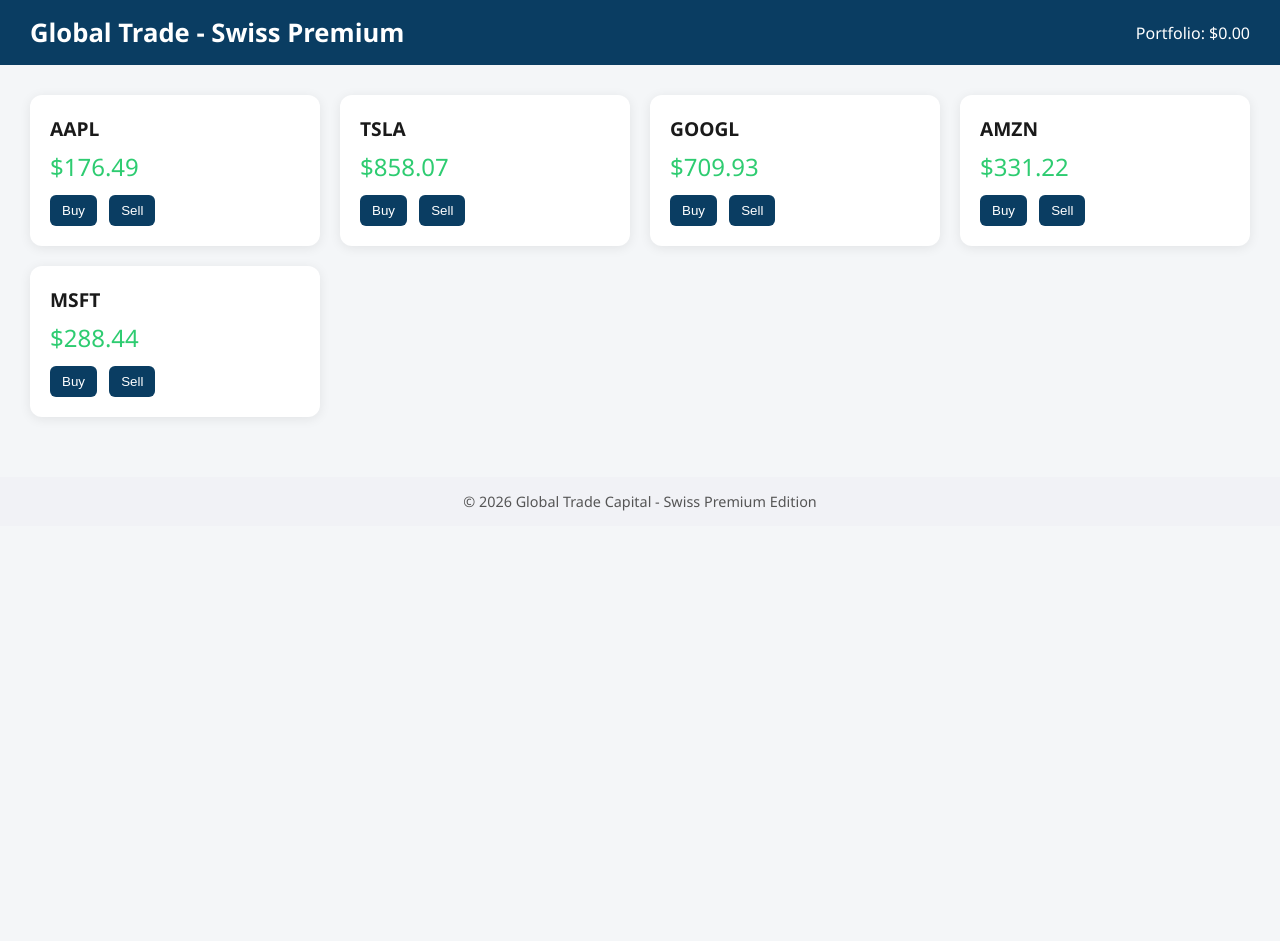
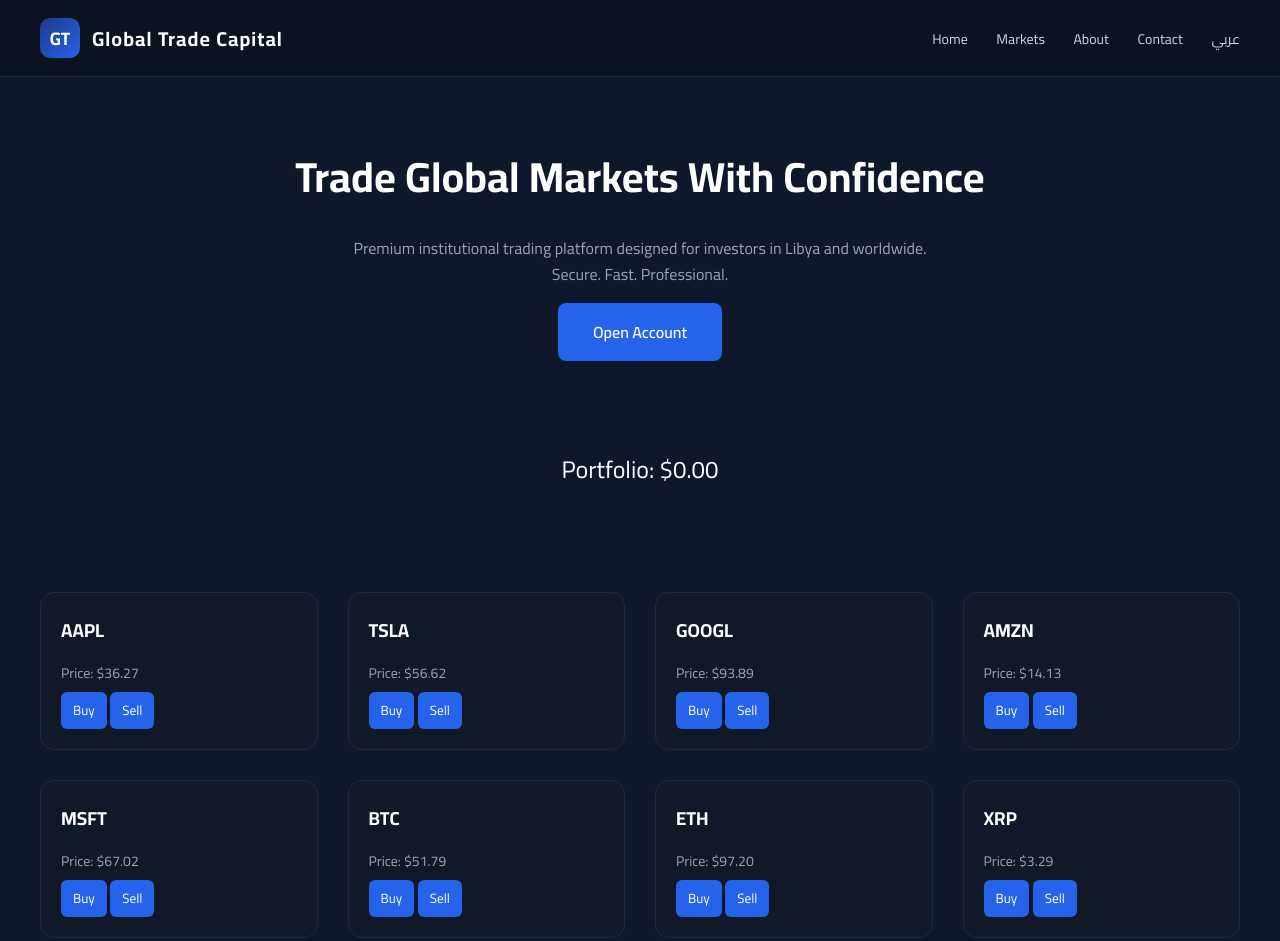
Before and after one commit to 4starly-svg/d1-template, a website: page index.html in a window 1280 px wide. Shown: the top 941 px of the page. Before the commit the page ends 800 px from the top, so only its background shows below. Drawn offline with Linux system fonts and the light colour scheme; no server answers.

Commit message:
Update index.html

```diff
--- a/index.html
+++ b/index.html
@@ -1,135 +1,154 @@
 <!DOCTYPE html>
-<html lang="en">
+<html lang="en" dir="ltr">
 <head>
 <meta charset="UTF-8">
 <meta name="viewport" content="width=device-width, initial-scale=1.0">
-<title>Global Trade Swiss Premium Dashboard</title>
+<title>Global Trade Capital • Dashboard</title>
+<link href="https://fonts.googleapis.com/css2?family=Cairo:wght@400;600;700&display=swap" rel="stylesheet">
 <style>
-  body { font-family: 'Segoe UI', Tahoma, Geneva, Verdana, sans-serif; background-color: #f4f6f8; color: #1a1a1a; margin: 0; padding: 0; }
-  header { background-color: #0a3d62; color: #fff; padding: 15px 30px; display: flex; justify-content: space-between; align-items: center; }
-  header h1 { margin: 0; font-size: 1.6rem; }
-  main { padding: 30px; display: grid; grid-template-columns: repeat(auto-fit, minmax(280px, 1fr)); gap: 20px; }
-  .card { background-color: #fff; border-radius: 12px; padding: 20px; box-shadow: 0 2px 12px rgba(0,0,0,0.08); display: flex; flex-direction: column; justify-content: space-between; }
-  .stock-name { font-weight: bold; font-size: 1.2rem; margin-bottom: 8px; }
-  .stock-price { font-size: 1.5rem; margin-bottom: 12px; color: #2ecc71; }
-  .button-group button { background-color: #0a3d62; color: #fff; border: none; border-radius: 6px; padding: 8px 12px; margin-right: 8px; cursor: pointer; transition: 0.2s; }
-  .button-group button:hover { background-color: #06335c; }
-  footer { text-align: center; padding: 15px; background-color: #f1f2f6; margin-top: 30px; font-size: 0.9rem; color: #555; }
+* {margin:0;padding:0;box-sizing:border-box;font-family:'Cairo',sans-serif;}
+body {background-color:#0f172a;color:#ffffff;}
+header {background:#0b1220;padding:18px 40px;display:flex;justify-content:space-between;align-items:center;border-bottom:1px solid #1e293b;}
+.logo {display:flex;align-items:center;gap:12px;}
+.logo-box {width:40px;height:40px;background:linear-gradient(135deg,#1e3a8a,#2563eb);border-radius:10px;display:flex;align-items:center;justify-content:center;font-weight:700;font-size:18px;}
+.logo-text {font-size:20px;font-weight:700;letter-spacing:1px;}
+nav a {color:#cbd5e1;text-decoration:none;margin-left:25px;font-size:14px;transition:0.3s;}
+nav a:hover {color:#ffffff;}
+.hero {padding:60px 40px;text-align:center;}
+.hero h1 {font-size:42px;margin-bottom:20px;font-weight:700;}
+.hero p {color:#94a3b8;max-width:600px;margin:auto;margin-bottom:30px;line-height:1.6;}
+.button-primary {background:#2563eb;padding:14px 35px;border-radius:8px;text-decoration:none;color:white;font-weight:600;transition:0.3s;}
+.button-primary:hover {background:#1d4ed8;}
+.features {display:grid;grid-template-columns:repeat(auto-fit,minmax(250px,1fr));gap:30px;padding:40px;}
+.card {background:#111827;padding:20px;border-radius:14px;border:1px solid #1f2937;transition:0.3s;cursor:pointer;}
+.card:hover {border-color:#2563eb;transform:translateY(-5px);}
+.card h3 {margin-bottom:12px;}
+.card p {color:#9ca3af;font-size:14px;}
+#portfolio {padding:40px;text-align:center;}
+#portfolio-value {font-size:24px;margin-bottom:20px;}
+footer {background:#0b1220;padding:30px;text-align:center;color:#64748b;border-top:1px solid #1e293b;}
+button {background:#2563eb;color:white;border:none;padding:6px 12px;border-radius:6px;margin-top:6px;cursor:pointer;transition:0.3s;}
+button:hover {background:#1d4ed8;}
 </style>
 </head>
 <body>
 
 <header>
-  <h1>Global Trade - Swiss Premium</h1>
-  <div id="portfolio-value">Portfolio: $0.00</div>
+  <div class="logo">
+    <div class="logo-box">GT</div>
+    <div class="logo-text">Global Trade Capital</div>
+  </div>
+  <nav>
+    <a href="#">Home</a>
+    <a href="#dashboard">Markets</a>
+    <a href="#about">About</a>
+    <a href="#contact">Contact</a>
+    <a href="#" id="lang-switch">عربي</a>
+  </nav>
 </header>
 
-<main>
-  <!-- Stock Cards -->
-  <div class="card" id="AAPL-card">
-    <div class="stock-name">AAPL</div>
-    <div class="stock-price" id="AAPL-price">$0.00</div>
-    <div class="button-group">
-      <button onclick="buyStock('AAPL')">Buy</button>
-      <button onclick="sellStock('AAPL')">Sell</button>
-    </div>
-  </div>
+<section class="hero">
+  <h1>Trade Global Markets With Confidence</h1>
+  <p>Premium institutional trading platform designed for investors in Libya and worldwide. Secure. Fast. Professional.</p>
+  <a href="#" class="button-primary">Open Account</a>
+</section>
 
-  <div class="card" id="TSLA-card">
-    <div class="stock-name">TSLA</div>
-    <div class="stock-price" id="TSLA-price">$0.00</div>
-    <div class="button-group">
-      <button onclick="buyStock('TSLA')">Buy</button>
-      <button onclick="sellStock('TSLA')">Sell</button>
-    </div>
-  </div>
+<section id="portfolio">
+  <div id="portfolio-value">Portfolio: $0.00</div>
+</section>
 
-  <div class="card" id="GOOGL-card">
-    <div class="stock-name">GOOGL</div>
-    <div class="stock-price" id="GOOGL-price">$0.00</div>
-    <div class="button-group">
-      <button onclick="buyStock('GOOGL')">Buy</button>
-      <button onclick="sellStock('GOOGL')">Sell</button>
-    </div>
-  </div>
+<section id="dashboard" class="features">
+  <!-- Cards will be loaded dynamically -->
+</section>
 
-  <div class="card" id="AMZN-card">
-    <div class="stock-name">AMZN</div>
-    <div class="stock-price" id="AMZN-price">$0.00</div>
-    <div class="button-group">
-      <button onclick="buyStock('AMZN')">Buy</button>
-      <button onclick="sellStock('AMZN')">Sell</button>
-    </div>
-  </div>
+<section id="about" style="padding:40px;">
+  <h2>About Global Trade Capital</h2>
+  <p>Global Trade Capital provides real-time stock, crypto, and currency data with institutional-grade security and analytics for investors and bankers.</p>
+</section>
 
-  <div class="card" id="MSFT-card">
-    <div class="stock-name">MSFT</div>
-    <div class="stock-price" id="MSFT-price">$0.00</div>
-    <div class="button-group">
-      <button onclick="buyStock('MSFT')">Buy</button>
-      <button onclick="sellStock('MSFT')">Sell</button>
-    </div>
-  </div>
-</main>
+<section id="contact" style="padding:40px;">
+  <h2>Contact Us</h2>
+  <p>Email: info@globaltradecapital.com | Phone: +1 (555) 123-4567</p>
+</section>
 
 <footer>
-  &copy; 2026 Global Trade Capital - Swiss Premium Edition
+  © 2026 Global Trade Capital — Ultra Premium Dashboard. All investments carry risk. Please read the full disclaimer.
 </footer>
 
 <script>
-// --- BACKEND CONNECTION SIMULATION ---
-// Replace this section with your live API fetch functions
+/* --- Dashboard JS --- */
+const API_KEY = "YOUR_REAL_IPIT_KEY_HERE"; // Replace with your real key
+const STOCKS = ["AAPL","TSLA","GOOGL","AMZN","MSFT"];
+const CRYPTOS = ["BTC","ETH","XRP"];
+let portfolioValue = 0;
+let isArabic = false;
 
-const API_KEY = "YOUR_REAL_API_KEY"; // keep this as your live key
-const STOCKS = ["AAPL","TSLA","GOOGL","AMZN","MSFT"];
-let portfolioValue = 0;
+// Language toggle
+document.getElementById('lang-switch').addEventListener('click',()=>{
+  isArabic=!isArabic;
+  alert('Arabic interface coming soon!');
+});
 
-// Mock function simulating API fetch (replace with real API)
-async function fetchStockPrice(symbol) {
-    try {
-        // Example real API fetch:
-        // const response = await fetch(`https://api.example.com/price?symbol=${symbol}&apikey=${API_KEY}`);
-        // const data = await response.json();
-        // return parseFloat(data.price);
-
-        // MOCK for demo/testing
-        return (Math.random() * 1000).toFixed(2);
-    } catch(e) {
-        console.error("Error fetching price for", symbol, e);
-        return 0;
-    }
+// Update portfolio display
+function updatePortfolio(){
+  document.getElementById('portfolio-value').innerText=`Portfolio: $${portfolioValue.toFixed(2)}`;
 }
 
-// Update stock prices on dashboard
-async function updatePrices() {
-    for (let symbol of STOCKS) {
-        const price = await fetchStockPrice(symbol);
-        document.getElementById(symbol + "-price").innerText = "$" + price;
-    }
+// Buy/Sell functions
+function buyStock(symbol,price){portfolioValue+=price;updatePortfolio();}
+function sellStock(symbol,price){portfolioValue-=price;updatePortfolio();}
+
+// Fetch live prices (sandbox/demo fallback if API fails)
+async function fetchPrice(symbol){
+  try{
+    const res = await fetch(`https://api.ipit.com/price?symbol=${symbol}&apikey=${API_KEY}`);
+    const data = await res.json();
+    return parseFloat(data.price);
+  }catch(e){
+    console.error(symbol,e);
+    return (Math.random()*100).toFixed(2); // fallback demo prices
+  }
 }
 
-// Simulate Buy/Sell actions
-function buyStock(symbol) {
-    const price = parseFloat(document.getElementById(symbol + "-price").innerText.replace("$",""));
-    portfolioValue += price;
-    updatePortfolioValue();
-    alert(`Bought ${symbol} at $${price}`);
+// Load dashboard cards dynamically
+async function loadDashboard(){
+  const dashboard = document.getElementById('dashboard');
+  const allSymbols = [...STOCKS,...CRYPTOS];
+  for(let s of allSymbols){
+    const price = await fetchPrice(s);
+    const card = document.createElement('div');
+    card.className='card';
+    card.dataset.symbol=s;
+    card.innerHTML = `
+      <h3>${s}</h3>
+      <p>Price: $<span id='${s}-price'>${price}</span></p>
+      <div>
+        <button onclick="buyStock('${s}',${price})">Buy</button>
+        <button onclick="sellStock('${s}',${price})">Sell</button>
+      </div>
+    `;
+    card.addEventListener('click',()=>loadGraph(s));
+    dashboard.appendChild(card);
+  }
 }
 
-function sellStock(symbol) {
-    const price = parseFloat(document.getElementById(symbol + "-price").innerText.replace("$",""));
-    portfolioValue -= price;
-    updatePortfolioValue();
-    alert(`Sold ${symbol} at $${price}`);
+// Placeholder for graph module
+function loadGraph(symbol){
+  alert(`Graph and market data for ${symbol} will appear here.`);
 }
 
-function updatePortfolioValue() {
-    document.getElementById("portfolio-value").innerText = "Portfolio: $" + portfolioValue.toFixed(2);
+// Auto-update prices every 5 seconds
+async function updatePrices(){
+  const allSymbols=[...STOCKS,...CRYPTOS];
+  for(let s of allSymbols){
+    const price = await fetchPrice(s);
+    const el = document.getElementById(`${s}-price`);
+    if(el) el.innerText = price;
+  }
 }
 
-// Initial load & interval updates
-updatePrices();
-setInterval(updatePrices, 5000); // update every 5 seconds
+loadDashboard();
+setInterval(updatePrices,5000);
 </script>
 
 </body>
```
